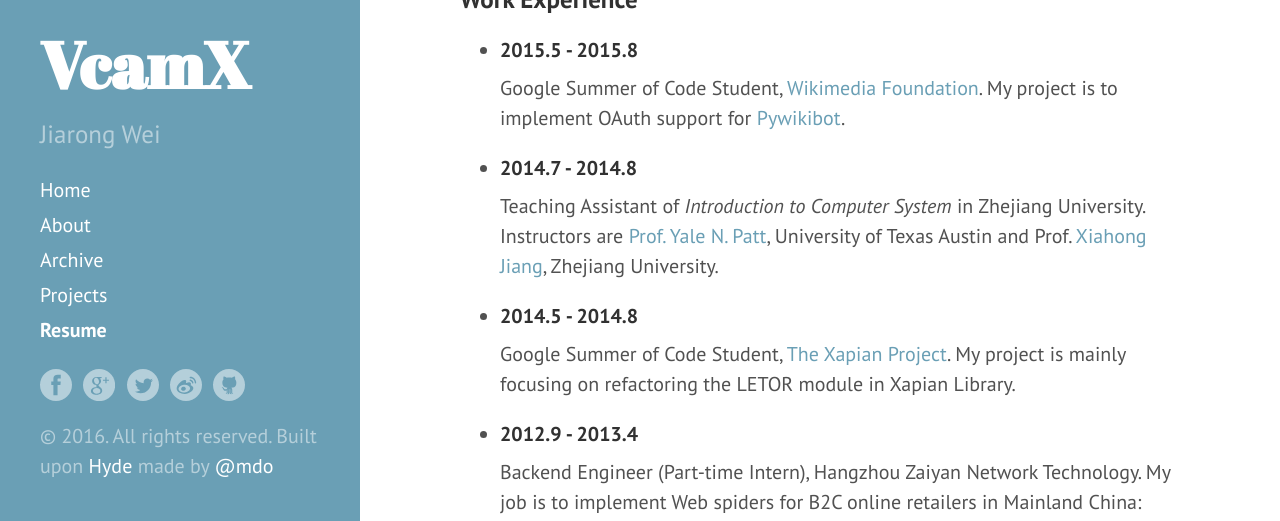
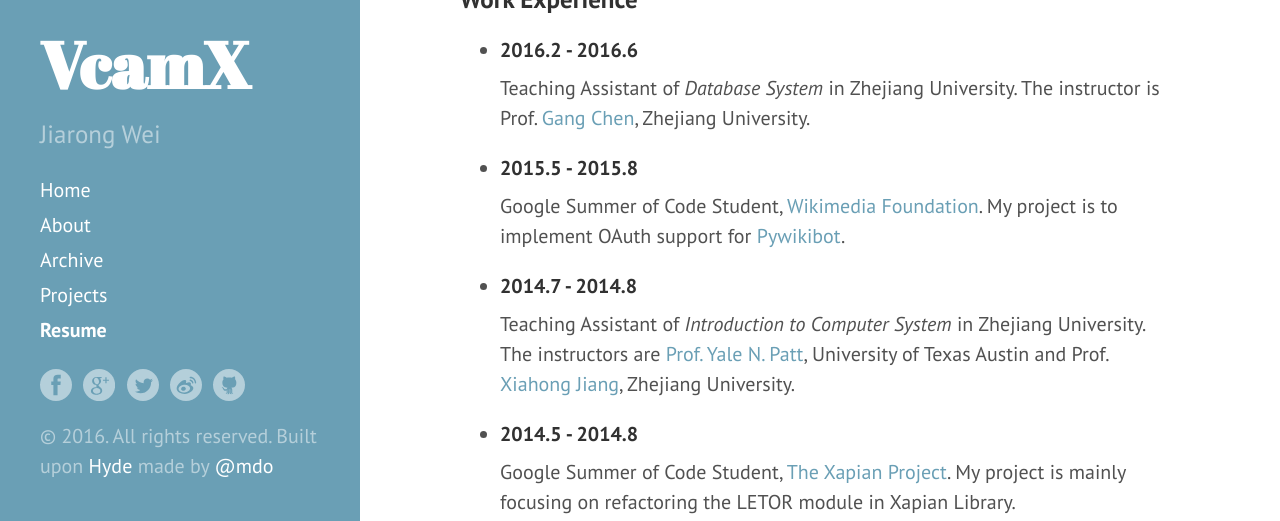
Before and after one commit to VcamX/vcamx.github.io, a Jekyll site: the page built from resume.md, in a window 1280 px wide and 900 px high, cut to the strip 379-900 px from the top of the window. Built offline with Jekyll 4.4.1, drawn with Linux system fonts in a browser that asks for light colours.

Commit message:
Update resume

```diff
--- a/resume.md
+++ b/resume.md
@@ -15,11 +15,14 @@
 
 ### Work Experience
 
+- ###### 2016.2 - 2016.6
+Teaching Assistant of *Database System* in Zhejiang University. The instructor is Prof. [Gang Chen](http://db.zju.edu.cn/s/people_detail?id=1), Zhejiang University.
+
 - ###### 2015.5 - 2015.8
 Google Summer of Code Student, [Wikimedia Foundation](https://wikimediafoundation.org/). My project is to implement OAuth support for [Pywikibot](https://www.mediawiki.org/wiki/Manual:Pywikibot).
 
 - ###### 2014.7 - 2014.8
-Teaching Assistant of *Introduction to Computer System* in Zhejiang University. Instructors are [Prof. Yale N. Patt](http://users.ece.utexas.edu/~patt/), University of Texas Austin and Prof. [Xiahong Jiang](http://www.cs.zju.edu.cn/people/jiangxh/), Zhejiang University.
+Teaching Assistant of *Introduction to Computer System* in Zhejiang University. The instructors are [Prof. Yale N. Patt](http://users.ece.utexas.edu/~patt/), University of Texas Austin and Prof. [Xiahong Jiang](http://www.cs.zju.edu.cn/people/jiangxh/), Zhejiang University.
 
 - ###### 2014.5 - 2014.8
 Google Summer of Code Student, [The Xapian Project](http://xapian.org/). My project is mainly focusing on refactoring the LETOR module in Xapian Library.
```
